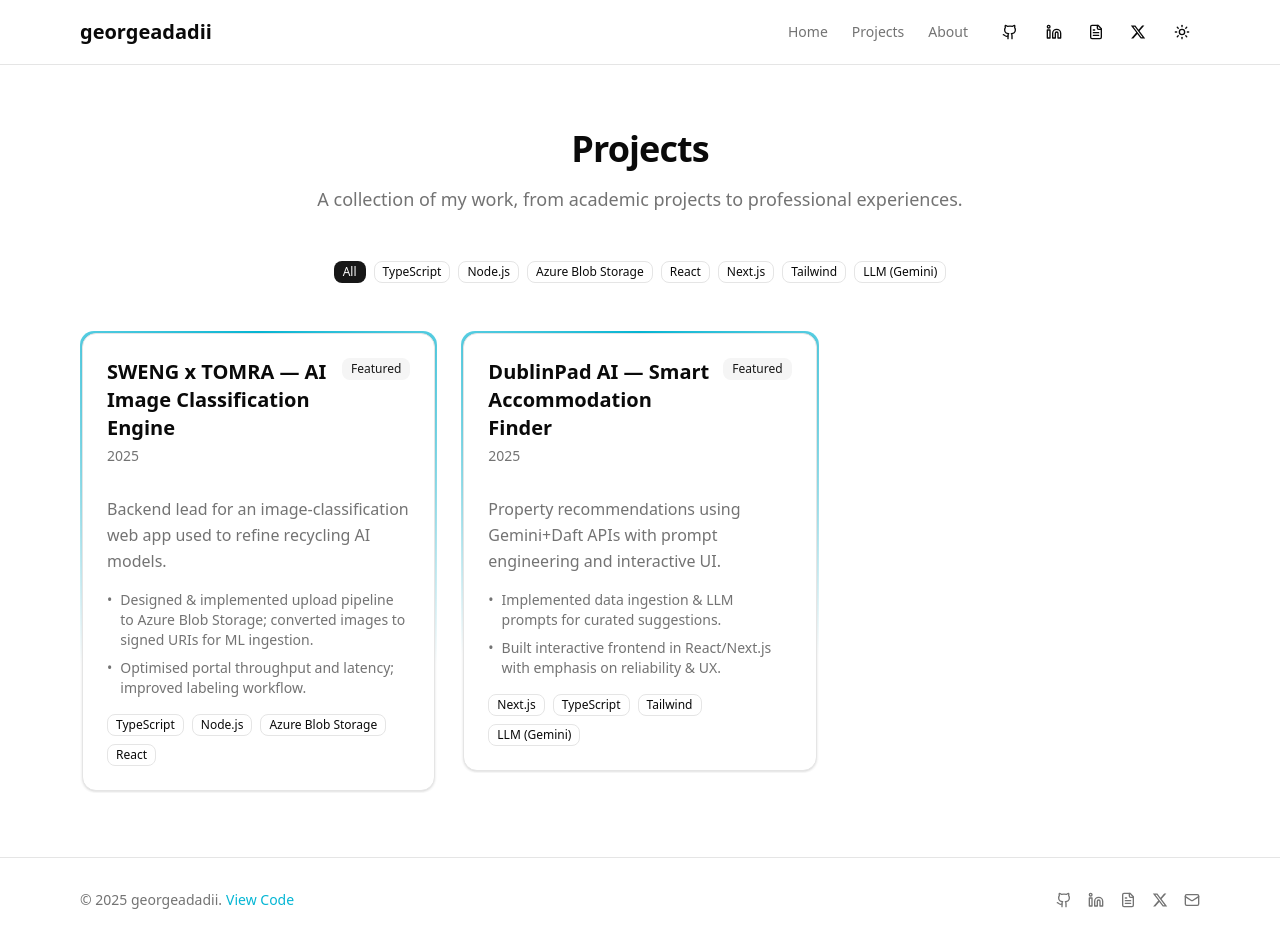
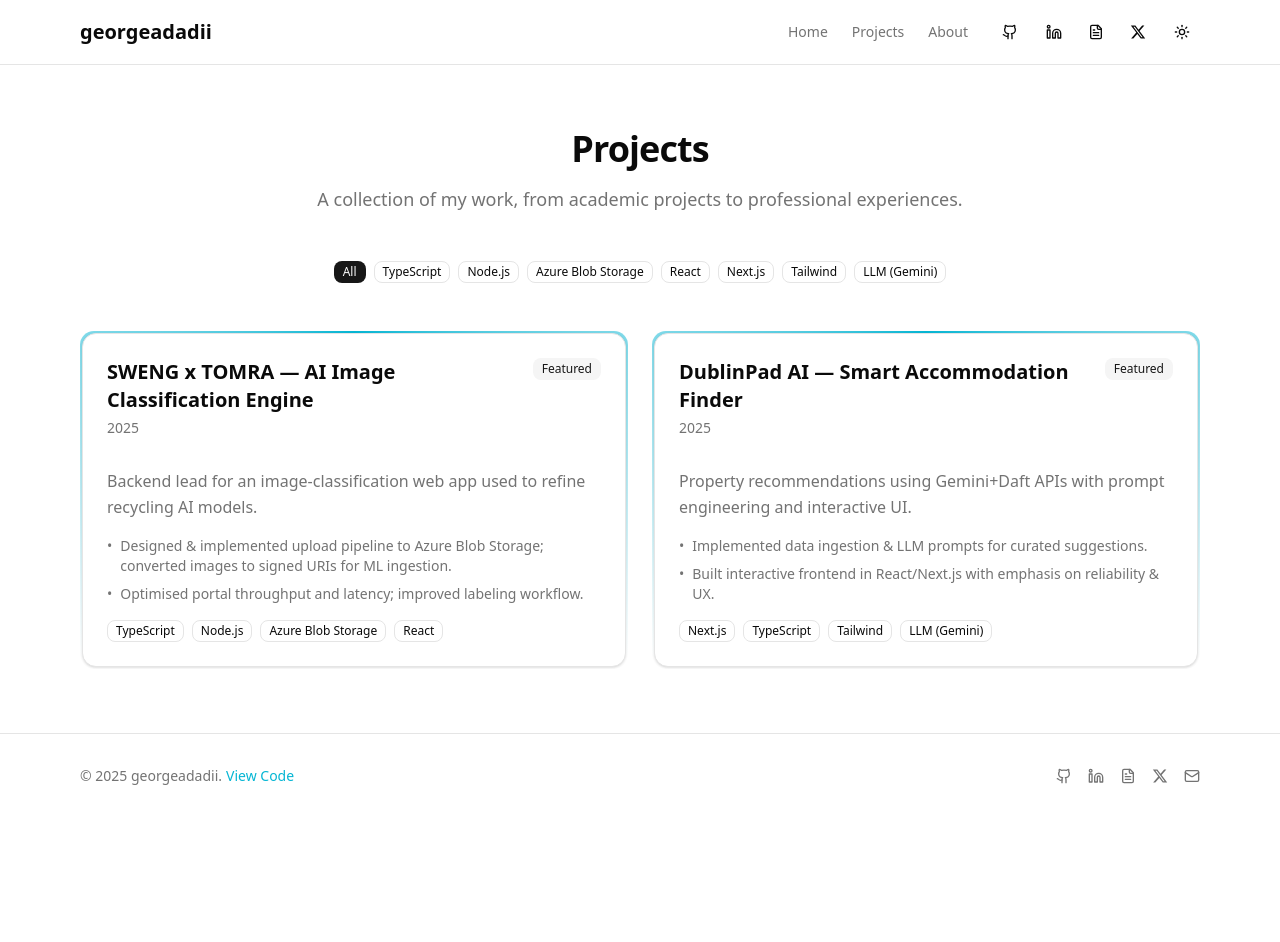
Before and after one commit to georgeadadii/personal-website, a Next.js app: page /projects in a window 1280 px wide. After the commit the page ends 818 px from the top, so only its background shows below. Built offline with nearby package versions, Linux system fonts and the light colour scheme.

Commit message:
Fixed project card visibility issue

```diff
--- a/src/app/page.tsx
+++ b/src/app/page.tsx
@@ -1,3 +1,5 @@
+'use client'
+
 import Hero from '@/components/hero'
 import Section from '@/components/section'
 import ProjectCard from '@/components/project-card'
@@ -8,6 +10,7 @@ import { PROJECTS } from '@/data/projects'
 import { EXPERIENCE } from '@/data/experience'
 import { VOLUNTEERING } from '@/data/volunteering'
 import { SKILLS } from '@/data/skills'
+import { motion } from 'framer-motion'
 
 export default function HomePage() {
   const featuredProjects = PROJECTS.filter((project) => project.featured)
--- a/src/app/projects/page.tsx
+++ b/src/app/projects/page.tsx
@@ -4,6 +4,7 @@ import { useState } from 'react'
 import ProjectCard from '@/components/project-card'
 import { Badge } from '@/components/ui/badge'
 import { PROJECTS } from '@/data/projects'
+import { motion } from 'framer-motion'
 
 export default function ProjectsPage() {
   const [selectedTech, setSelectedTech] = useState<string>('All')
@@ -48,7 +49,7 @@ export default function ProjectsPage() {
         </div>
 
         {/* Projects Grid */}
-        <div className="grid grid-cols-1 gap-6 md:grid-cols-2 lg:grid-cols-3">
+        <div className="grid grid-cols-1 gap-6 md:grid-cols-2 lg:grid-cols-2">
           {filteredProjects.map((project) => (
             <ProjectCard key={project.slug} project={project} />
           ))}
--- a/src/components/contact-cta.tsx
+++ b/src/components/contact-cta.tsx
@@ -39,16 +39,21 @@ export default function ContactCta() {
             </p>
           </div>
 
-          <div className="flex flex-col justify-center gap-4 sm:flex-row">
-            <Button asChild size="lg" className="group">
+          <div className="flex flex-col gap-4 sm:flex-row sm:flex-wrap sm:justify-center">
+            <Button asChild size="lg" className="group w-full sm:w-auto">
               <a href={`mailto:${SITE.email}`}>
                 <Mail className="mr-2 h-4 w-4" />
                 Get in Touch
               </a>
             </Button>
 
-            <div className="flex gap-2">
-              <Button variant="outline" size="lg" asChild>
+            <div className="flex w-full flex-wrap justify-center gap-2 sm:w-auto">
+              <Button
+                variant="outline"
+                size="lg"
+                asChild
+                className="w-full sm:w-auto"
+              >
                 <a
                   href={SITE.linkedin}
                   target="_blank"
@@ -58,13 +63,23 @@ export default function ContactCta() {
                   LinkedIn
                 </a>
               </Button>
-              <Button variant="outline" size="lg" asChild>
+              <Button
+                variant="outline"
+                size="lg"
+                asChild
+                className="w-full sm:w-auto"
+              >
                 <a href={SITE.github} target="_blank" rel="noopener noreferrer">
                   <Github className="mr-2 h-4 w-4" />
                   GitHub
                 </a>
               </Button>
-              <Button variant="outline" size="lg" asChild>
+              <Button
+                variant="outline"
+                size="lg"
+                asChild
+                className="w-full sm:w-auto"
+              >
                 <a
                   href="/George-Adadi-CV.pdf"
                   target="_blank"
@@ -78,7 +93,12 @@ export default function ContactCta() {
                   CV
                 </a>
               </Button>
-              <Button variant="outline" size="icon" asChild>
+              <Button
+                variant="outline"
+                size="icon"
+                asChild
+                className="w-full sm:w-auto"
+              >
                 <a href={SITE.x} target="_blank" rel="noopener noreferrer">
                   <FaXTwitter className="h-4 w-4" />
                 </a>
--- a/src/components/header.tsx
+++ b/src/components/header.tsx
@@ -5,7 +5,12 @@ import { useState } from 'react'
 import { Menu, Github, Linkedin, FileText } from 'lucide-react'
 import { FaXTwitter } from 'react-icons/fa6'
 import { Button } from '@/components/ui/button'
-import { Sheet, SheetContent, SheetTrigger } from '@/components/ui/sheet'
+import {
+  Sheet,
+  SheetContent,
+  SheetTitle,
+  SheetTrigger,
+} from '@/components/ui/sheet'
 import ThemeToggle from './theme-toggle'
 import { SITE } from '@/data/site'
 
@@ -107,6 +112,7 @@ export default function Header() {
                   <span className="sr-only">Toggle menu</span>
                 </Button>
               </SheetTrigger>
+              <SheetTitle />
               <SheetContent side="right" className="w-[300px] sm:w-[400px]">
                 <nav className="mt-8 flex flex-col space-y-4">
                   {navItems.map((item) => (
--- a/src/components/project-card.tsx
+++ b/src/components/project-card.tsx
@@ -1,7 +1,7 @@
 'use client'
 
-import { motion } from 'framer-motion'
-import { useState } from 'react'
+import { motion, useInView } from 'framer-motion'
+import { useRef, useState } from 'react'
 import {
   Card,
   CardContent,
@@ -20,40 +20,41 @@ interface ProjectCardProps {
 
 export default function ProjectCard({ project }: ProjectCardProps) {
   const [isHovered, setIsHovered] = useState(false)
+  const cardRef = useRef<HTMLDivElement | null>(null)
+  const isInView = useInView(cardRef, {
+    amount: 0.2,
+    margin: '0px 0px -10% 0px',
+  })
   return (
     <motion.div
-      initial={{ opacity: 0, y: 20 }}
-      whileInView={{ opacity: 1, y: 0 }}
-      transition={{ duration: 0.5 }}
-      viewport={{ once: true }}
-      whileHover={{ scale: 1.03 }}
-    >
-      <motion.div
+      ref={cardRef}
       className="relative overflow-hidden rounded-xl p-[2px]"
       style={{
         backgroundImage:
           'conic-gradient(from 0deg, #06b6d4, transparent, transparent, #06b6d4)',
       }}
-        animate={
-          isHovered
-            ? {
-                backgroundImage: [
+      initial={false}
+      animate={{
+        opacity: isInView ? 1 : 0,
+        y: isInView ? 0 : 16,
+        backgroundImage: isHovered
+          ? [
               'conic-gradient(from 0deg, #06b6d4, transparent, transparent, #06b6d4)',
               'conic-gradient(from 90deg, #06b6d4, transparent, transparent, #06b6d4)',
               'conic-gradient(from 180deg, #06b6d4, transparent, transparent, #06b6d4)',
               'conic-gradient(from 270deg, #06b6d4, transparent, transparent, #06b6d4)',
               'conic-gradient(from 360deg, #06b6d4, transparent, transparent, #06b6d4)',
-                ],
-              }
-            : {
-                backgroundImage:
-                  'conic-gradient(from 0deg, #06b6d4, transparent, transparent, #06b6d4)',
-              }
-        }
+            ]
+          : 'conic-gradient(from 0deg, #06b6d4, transparent, transparent, #06b6d4)',
+      }}
       transition={{
+        opacity: { duration: 0.5, ease: 'easeOut' },
+        y: { duration: 0.5, ease: 'easeOut' },
+        backgroundImage: {
           repeat: isHovered ? Infinity : 0,
           duration: 1.5,
           ease: 'linear',
+        },
       }}
       onMouseEnter={() => setIsHovered(true)}
       onMouseLeave={() => setIsHovered(false)}
@@ -84,9 +85,9 @@ export default function ProjectCard({ project }: ProjectCardProps) {
 
           {project.highlights.length > 0 && (
             <ul className="space-y-2">
-                {project.highlights.slice(0, 2).map((highlight, index) => (
+              {project.highlights.slice(0, 2).map((highlight) => (
                 <li
-                    key={index}
+                  key={highlight}
                   className="text-muted-foreground flex items-start text-sm"
                 >
                   <span className="text-brand-500 mr-2">•</span>
@@ -135,6 +136,5 @@ export default function ProjectCard({ project }: ProjectCardProps) {
         </CardContent>
       </Card>
     </motion.div>
-    </motion.div>
   )
 }
```
Lines whose indentation alone changed are shown as unchanged.
